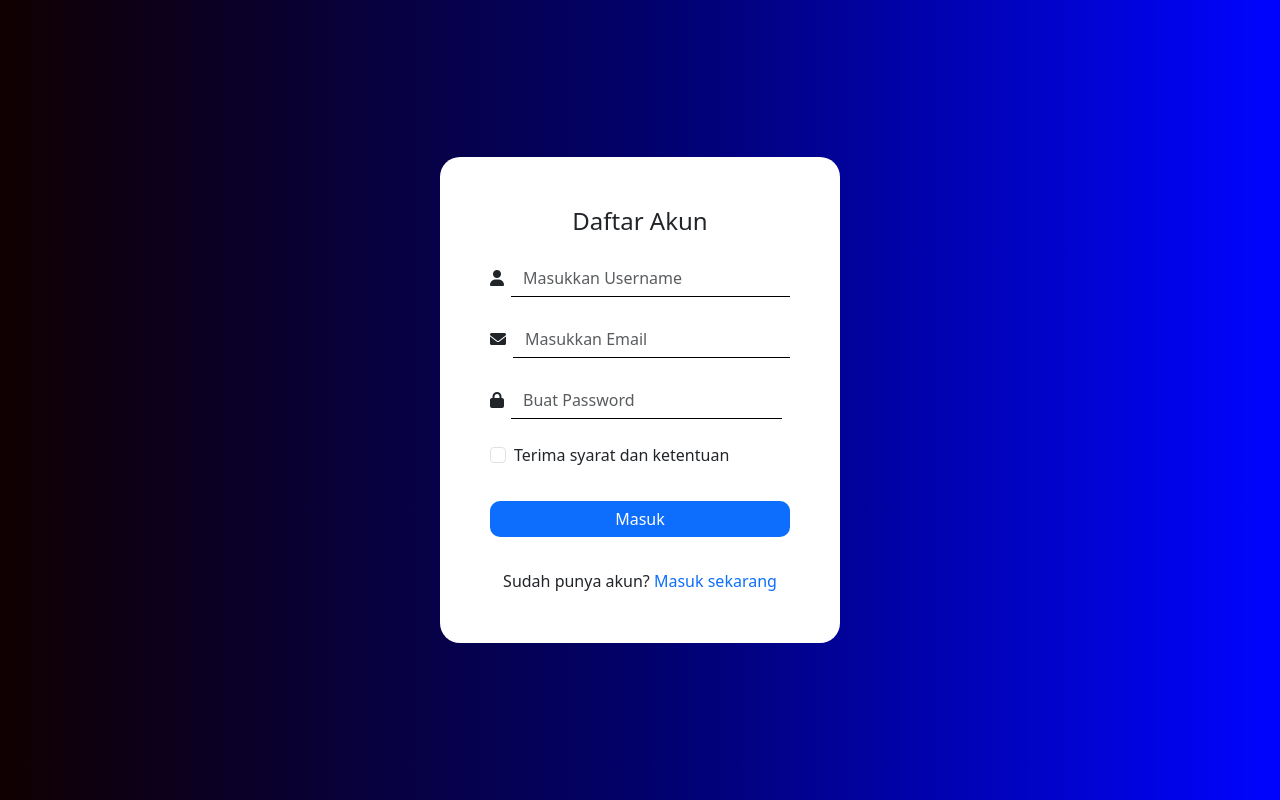
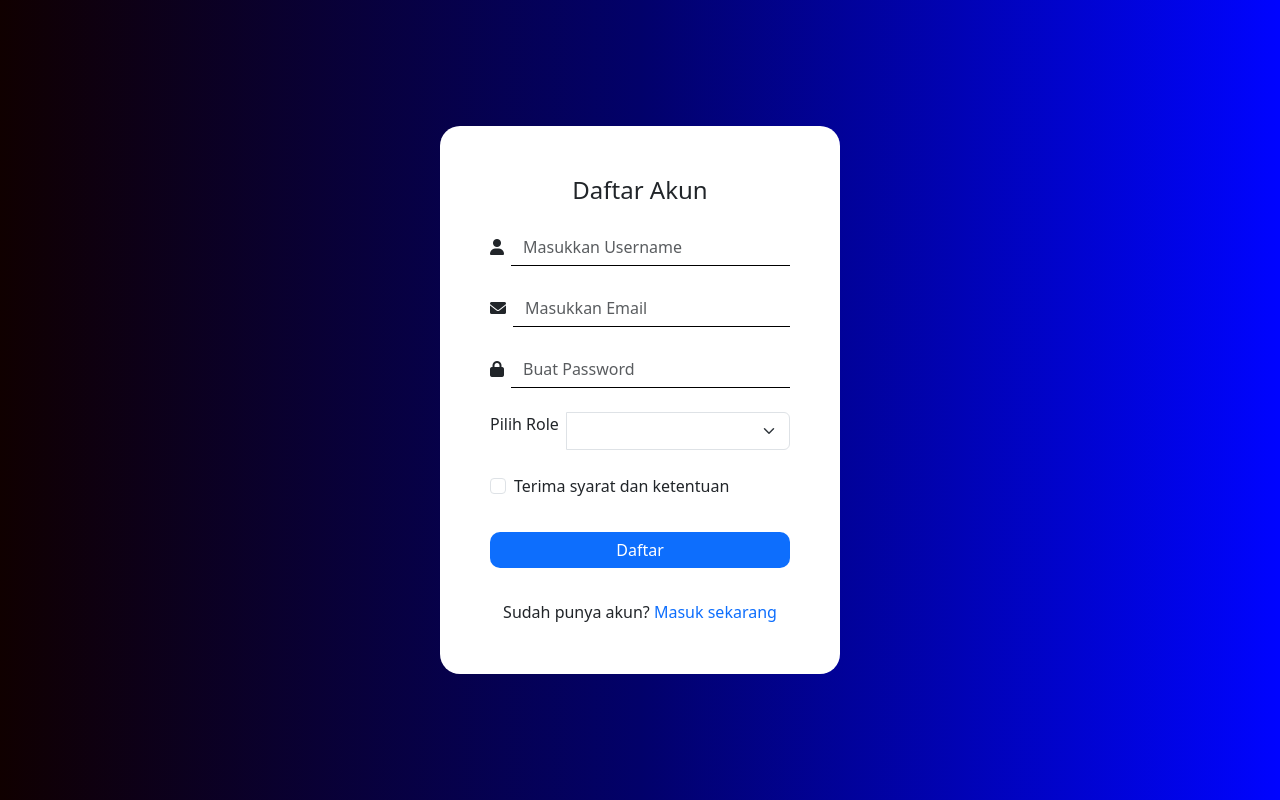
Before and after one commit to Wisnugroho14/Final_Project, a Flask app: page /register in a window 1280 px wide. Run offline with Flask 3, Linux system fonts and the light colour scheme.

Commit message:
upgrade kesesuaian masuk akun user maupun admin

```diff
--- a/app.py
+++ b/app.py
@@ -4,16 +4,39 @@ from pymongo import MongoClient
 app = Flask(__name__)
 
 # Koneksi ke MongoDB
-client = MongoClient("mongodb+srv://test:sparta@cluster0.kbfqt.mongodb.net/?retryWrites=true&w=majority&appName=Cluster0")
+client = MongoClient("mongodb+srv://hasanfikri:Sparta@cluster0.w7jyn.mongodb.net/?retryWrites=true&w=majority&appName=Cluster0")
 db = client['bimble_bbc']  # Replace with your MongoDB database name
 users_collection = db['users']
 # Set a secret key for sessions
 app.secret_key = 'bbc_pati'
 
-# Halaman Utama:
+# Kode verifikasi admin
+ADMIN_VERIFICATION_CODE = '778899'  # Ganti dengan kode rahasia yang aman
+
+# Middleware untuk proteksi login
+def login_required(f):
+    def wrap(*args, **kwargs):
+        if not session.get('logged_in'):
+            flash('Silakan login terlebih dahulu.', 'warning')
+            return redirect(url_for('login'))
+        return f(*args, **kwargs)
+    wrap.__name__ = f.__name__
+    return wrap
+
+def admin_required(f):
+    def wrap(*args, **kwargs):
+        if session.get('role') != 'admin':
+            flash('Halaman ini hanya untuk admin.', 'danger')
+            return redirect(url_for('index'))
+        return f(*args, **kwargs)
+    wrap.__name__ = f.__name__
+    return wrap
+
+# Halaman utama (user dashboard)
 @app.route('/')
 def index():
     return render_template('index.html')
+
 
 # Halaman About:
 @app.route('/about')
@@ -30,46 +53,67 @@ def form():
 def contact():
     return render_template('contact.html')
 
-# Halaman Login:
+# Halaman login
 @app.route('/login', methods=['GET', 'POST'])
 def login():
     if request.method == 'POST':
         username = request.form['username']
         password = request.form['password']
 
-        # Check if the username and password match
+        # Cek username dan password di database
         user = users_collection.find_one({'username': username, 'password': password})
         if user:
-            flash('Login successful.', 'success')
-            # Add any additional logic, such as session management
-            session['logged_in'] = True  # Simulate a successful login
-            return redirect(url_for('index'))
+            session['logged_in'] = True
+            session['username'] = user['username']
+            session['role'] = user['role']
+
+            flash('Login berhasil.', 'success')
+            if user['role'] == 'admin':
+                return redirect(url_for('admin'))
+            else:
+                return redirect(url_for('index'))
         else:
-            flash('Invalid username or password. Please try again.', 'danger')
+            flash('Username atau password salah.', 'danger')
 
     return render_template('login.html')
 
-# Halaman Register:
+# Halaman register
 @app.route('/register', methods=['GET', 'POST'])
 def register():
     if request.method == 'POST':
         username = request.form['username']
         email = request.form['email']
         password = request.form['password']
+        role = request.form['role']
 
+        # Periksa apakah username sudah ada
+        if users_collection.find_one({'username': username}):
+            flash('Username sudah digunakan. Silakan pilih yang lain.', 'danger')
+            return render_template('register.html')
 
-        # Check if the username already exists
-        if users_collection.find_one({'username': username}):
-            flash('Username already exists. Choose a different one.', 'danger')
-        else:
-            users_collection.insert_one({'username': username, 'password': password})
-            flash('Registration successful. You can now log in.', 'success')
-            return redirect(url_for('login'))
+        # Jika role adalah admin, periksa kode verifikasi
+        if role == 'admin':
+            verification_code = request.form['verification_code']
+            if verification_code != ADMIN_VERIFICATION_CODE:
+                flash('Kode verifikasi salah. Anda tidak dapat mendaftar sebagai admin.', 'danger')
+                return render_template('register.html')
+
+        # Simpan data pengguna ke database
+        users_collection.insert_one({
+            'username': username,
+            'email': email,
+            'password': password,
+            'role': role
+        })
+        flash('Registrasi berhasil. Silakan login.', 'success')
+        return redirect(url_for('login'))
 
     return render_template('register.html')
 
-# Halaman Admin:
+# Halaman admin dashboard
 @app.route('/admin')
+@login_required
+@admin_required
 def admin():
     return render_template('admin.html')
 
@@ -170,10 +214,12 @@ def program_detail(program_name):
 
     return render_template('program_detail.html', program=program)
 
+# Halaman logout
 @app.route('/logout')
 def logout():
-    session.pop('logged_in', None)  # Remove the logged-in session
-    return redirect(url_for('index'))
+    session.clear()  # Hapus semua data di session
+    flash('Anda telah keluar.', 'success')
+    return redirect(url_for('login'))
 
 if __name__ == '__main__':
     app.run('0.0.0.0', port=5000, debug=True)
--- a/templates/register.html
+++ b/templates/register.html
@@ -12,7 +12,7 @@
     />
     <script
       src="https://code.jquery.com/jquery-3.6.0.js"
-      integrity="sha256-H+K7U5CnXl1h5ywQfKtSj8PCmoN9aaq30gDh27Xc0jk="
+      integrity="sha256-H+KZyjpPEjISv5WaRU9OFeRpok6YctnYmDr5pNlyT2bRjXh0JMhjY6hW+ALEwIH"
       crossorigin="anonymous"
     ></script>
     <link
@@ -33,7 +33,6 @@
         {% with messages = get_flashed_messages() %} {% if messages %}
         <ul class="messages">
           {% for message in messages %}
-          <!-- alert -->
           <div class="alert alert-success alert-dismissible fade show" role="alert">
             <strong>{{ message }}</strong>
             <button type="button" class="btn-close" data-bs-dismiss="alert" aria-label="Close"></button>
@@ -41,12 +40,12 @@
           {% endfor %}
         </ul>
         {% endif %} {% endwith %}
+
         <!-- Input Username -->
         <div class="form-floating mb-4 mt-4">
           <div class="input-group">
             <span class="input-group-text">
               <i class="fas fa-user me-2"></i>
-              <!-- Icon username -->
             </span>
             <input
               type="text"
@@ -64,7 +63,6 @@
           <div class="input-group">
             <span class="input-group-text">
               <i class="fa-solid fa-envelope me-2"></i>
-              <!-- Icon email -->
             </span>
             <input
               type="email"
@@ -77,16 +75,15 @@
           </div>
         </div>
 
-        <!-- Make Password -->
+        <!-- Input Password -->
         <div class="form-floating mb-4">
           <div class="input-group">
             <span class="input-group-text">
               <i class="fas fa-lock me-2"></i>
-              <!-- Icon password -->
             </span>
             <input
               type="password"
-              class="form-control me-2"
+              class="form-control"
               id="password"
               placeholder="Buat Password"
               name="password"
@@ -95,7 +92,45 @@
           </div>
         </div>
 
-        <!-- Baris baru untuk 'Ingat saya' dan 'Lupa password' -->
+        <!-- Pilih Role -->
+        <div class="form-floating mb-4">
+          <div class="input-group">
+          <label for="role" class="me-2">Pilih Role</label>
+          <select
+            class="form-select"
+            id="role"
+            name="role"
+            onchange="toggleVerificationCode()"
+            required
+          >
+            <option value=""disabled selected></option>
+            <option value="user">User</option>
+            <option value="admin">Admin</option>
+          </select>
+        </div>
+        </div>
+
+        <!-- Input Kode Verifikasi -->
+        <div
+          class="form-floating mb-4"
+          id="verification-code-field"
+          style="display: none;"
+        >
+          <div class="input-group">
+            <span class="input-group-text">
+              <i class="fas fa-key me-2"></i>
+            </span>
+            <input
+              type="text"
+              class="form-control"
+              id="verification_code"
+              placeholder="Masukkan Kode Verifikasi"
+              name="verification_code"
+            />
+          </div>
+        </div>
+
+        <!-- Checkbox -->
         <div
           class="d-flex justify-content-between align-items-center mt-2 mb-3"
         >
@@ -103,47 +138,40 @@
             <input
               type="checkbox"
               class="form-check-input"
-              id="exampleCheck1"
+              id="termsCheck"
+              required
             />
-            <label class="form-check-label" for="exampleCheck1"
-              >Terima syarat dan ketentuan</label
-            >
+            <label class="form-check-label" for="termsCheck">
+              Terima syarat dan ketentuan
+            </label>
           </div>
         </div>
 
         <button
           type="submit"
-          href="#"
           class="btn btn-primary mt-3 mb-3"
           style="width: 100%; border: none; border-radius: 10px"
         >
-          Masuk
+          Daftar
         </button>
         <div class="text-center mt-3">
-          <span
-            >Sudah punya akun?
-            <a href="/login" class="text-decoration-none"
-              >Masuk sekarang</a
-            ></span
-          >
+          <span>
+            Sudah punya akun?
+            <a href="{{ url_for('login') }}" class="text-decoration-none">
+              Masuk sekarang
+            </a>
+          </span>
         </div>
       </form>
     </div>
 
     <script>
-      function togglePasswordVisibility() {
-        const passwordInput = document.getElementById("password");
-        const passwordIcon = document.getElementById("eyeIcon");
-
-        if (passwordInput.type === "password") {
-          passwordInput.type = "text";
-          passwordIcon.classList.remove("fa-eye");
-          passwordIcon.classList.add("fa-eye-slash");
-        } else {
-          passwordInput.type = "password";
-          passwordIcon.classList.remove("fa-eye-slash");
-          passwordIcon.classList.add("fa-eye");
-        }
+      function toggleVerificationCode() {
+        const role = document.getElementById("role").value;
+        const verificationCodeField = document.getElementById(
+          "verification-code-field"
+        );
+        verificationCodeField.style.display = role === "admin" ? "block" : "none";
       }
     </script>
 
```
